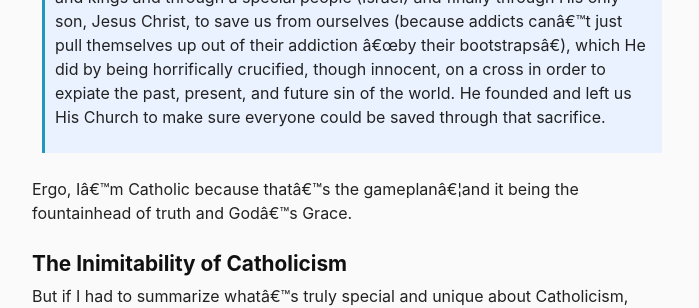
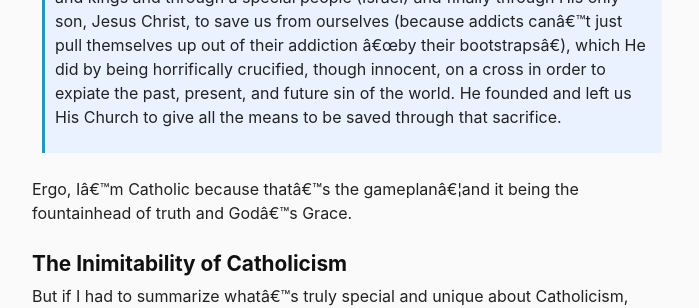
Before and after one commit to berensp/berensp.github.io, a Jekyll site: the page built from pages/catholic.md, in a window 1280 px wide and 900 px high. Shown: the part 403-711 px from the top of the window, without its empty margins (288-987 px from the left). Built offline with Jekyll 4.4.1, drawn with Linux system fonts in a browser that asks for light colours; a script that is not in the unit is left out; some of the changed text lies outside the part shown.

Commit message:
Update catholic.md

```diff
--- a/pages/catholic.md
+++ b/pages/catholic.md
@@ -7,7 +7,7 @@ permalink: /catholic/
 
 This line from Lewis resonates with me, but I suppose I first ought to articulate *why Catholicism* at all. The attendees at the Council of Nicæa certainly did it better but here's how I'd summarize it in my own way—own *credo,* if you will:
 
-> I believe that the eternal, omnipotent, omniscient, omnibenevolent, perfectly-just God created us out of sheer *agape*, and also granted us free will, which we took and abused (original sin). And so He pursued us like the Hound of Heaven—being madly in love with us—through the centuries via prophets and kings and through a special people (Israel) and finally through His only son, Jesus Christ, to save us from ourselves (because addicts can't just pull themselves up out of their addiction "by their bootstraps"), which He did by being horrifically crucified, though innocent, on a cross in order to expiate the past, present, and future sin of the world. He founded and left us His Church to make sure everyone could be saved through that sacrifice.
+> I believe that the eternal, omnipotent, omniscient, omnibenevolent, perfectly-just God created us out of sheer *agape*, and also granted us free will, which we took and abused (original sin). And so He pursued us like the Hound of Heaven—being madly in love with us—through the centuries via prophets and kings and through a special people (Israel) and finally through His only son, Jesus Christ, to save us from ourselves (because addicts can't just pull themselves up out of their addiction "by their bootstraps"), which He did by being horrifically crucified, though innocent, on a cross in order to expiate the past, present, and future sin of the world. He founded and left us His Church to give all the means to be saved through that sacrifice.
 
 Ergo, I'm Catholic because that's the gameplan...and it being the fountainhead of truth and God's Grace.
 
```
